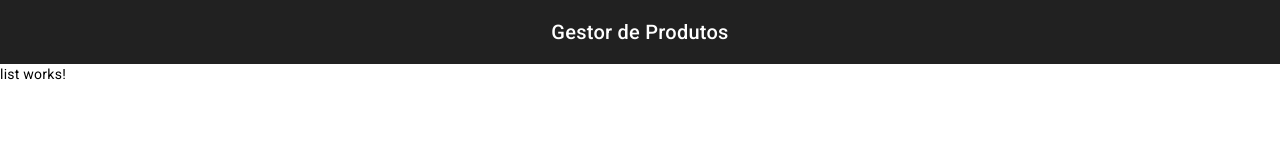
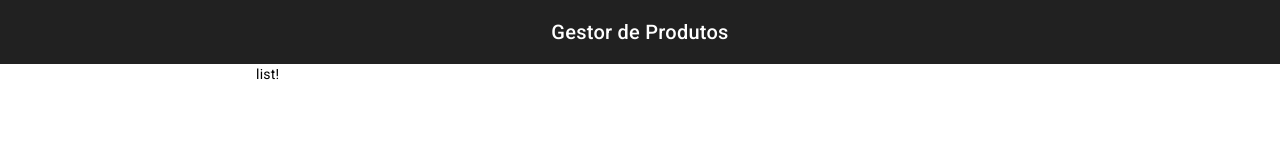
Before and after one commit to MatheusKay/Angular_Curso, an Angular app: page / in a window 1280 px wide. Shown: the top 160 px of the page. Built offline with nearby package versions, Linux system fonts and the light colour scheme.

Commit message:
fix: centraliza todo o conteudo que estiver renderizado no rounter-outlet

```diff
--- a/src/app/app.component.html
+++ b/src/app/app.component.html
@@ -1,3 +1,5 @@
 <app-header></app-header>
 
-<router-outlet></router-outlet>
+<div class="content_container">
+    <router-outlet></router-outlet>
+</div>
--- a/src/app/feature/list/list.component.html
+++ b/src/app/feature/list/list.component.html
@@ -1 +1 @@
-<p>list works!</p>
+<p>list!</p>
```
